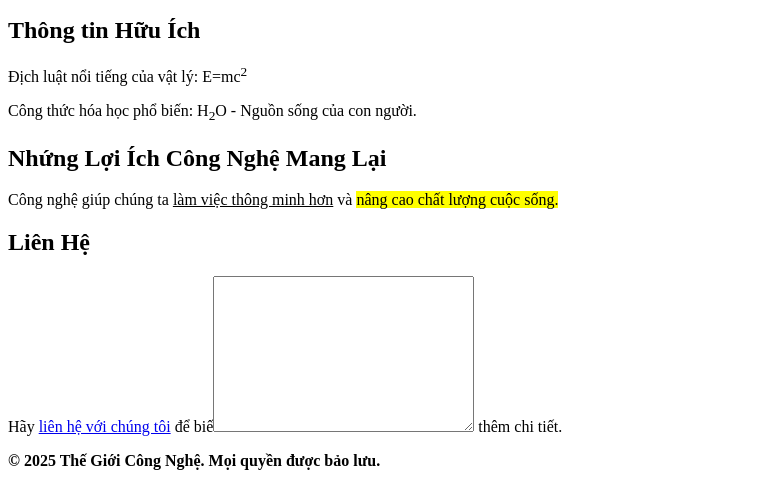
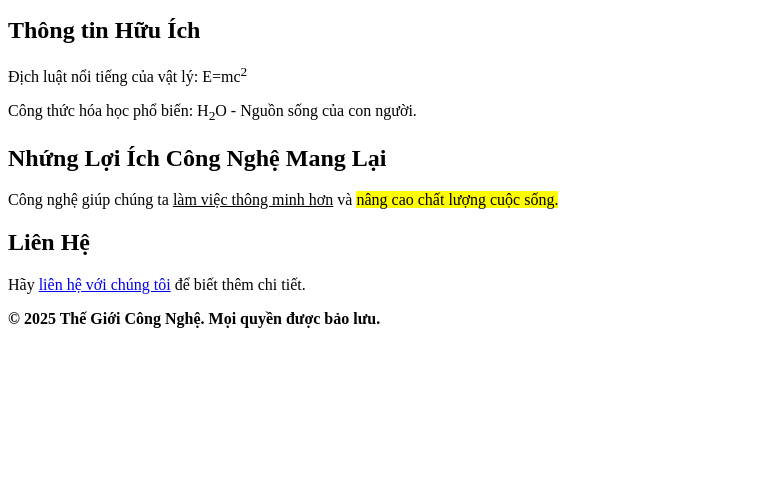
Before and after one commit to Thiencc03-07-2006/Thiencc_ENGKS24A_Web_Session01, a plain HTML site: page session1/session01-10/index.html in a window 1280 px wide. Shown: the part 911-1397 px from the top of the page, without its empty margins (0-770 px from the left). After the commit the page ends 1255 px from the top, so only its background shows below. Drawn offline with Linux system fonts and the light colour scheme.

Commit message:
Update index.html

```diff
--- a/session1/session01-10/index.html
+++ b/session1/session01-10/index.html
@@ -23,7 +23,7 @@
     <h2>Nhứng Lợi Ích Công Nghệ Mang Lại</h2>
     <p>Công nghệ giúp chúng ta <ins>làm việc thông minh hơn</ins> và <mark>nâng cao chất lượng cuộc sống.</mark></p>
     <h2>Liên Hệ</h2>
-    <p>Hãy <a href="mailto:cct@gmail.com">liên hệ với chúng tôi</a> để biế<textarea name="" id="" cols="30" rows="10"></textarea> thêm chi tiết.</p>
+    <p>Hãy <a href="mailto:cct@gmail.com">liên hệ với chúng tôi</a> để biết thêm chi tiết.</p>
     <p><b>&#169  2025 Thế Giới Công Nghệ. Mọi quyền được bảo lưu.</b></p>
 </body>
 </html>
```
